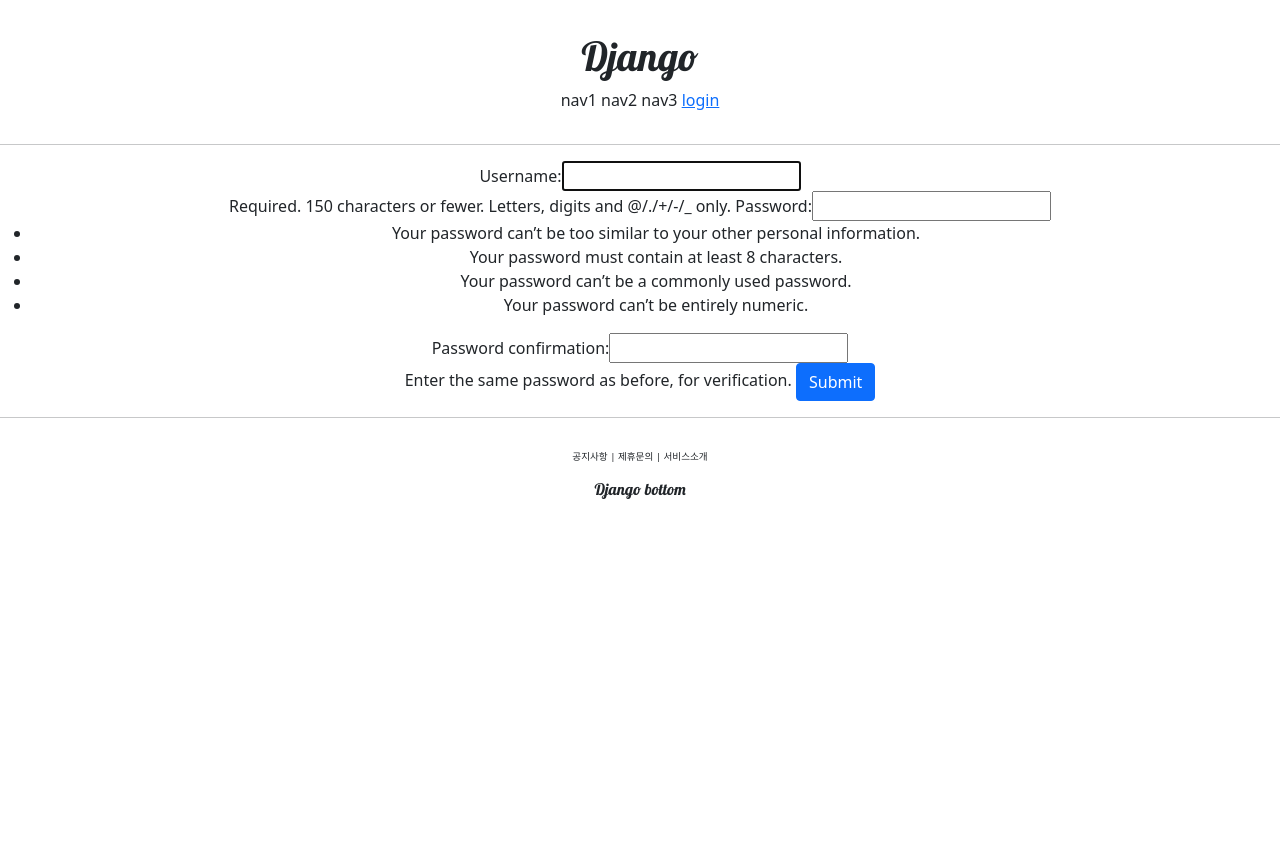
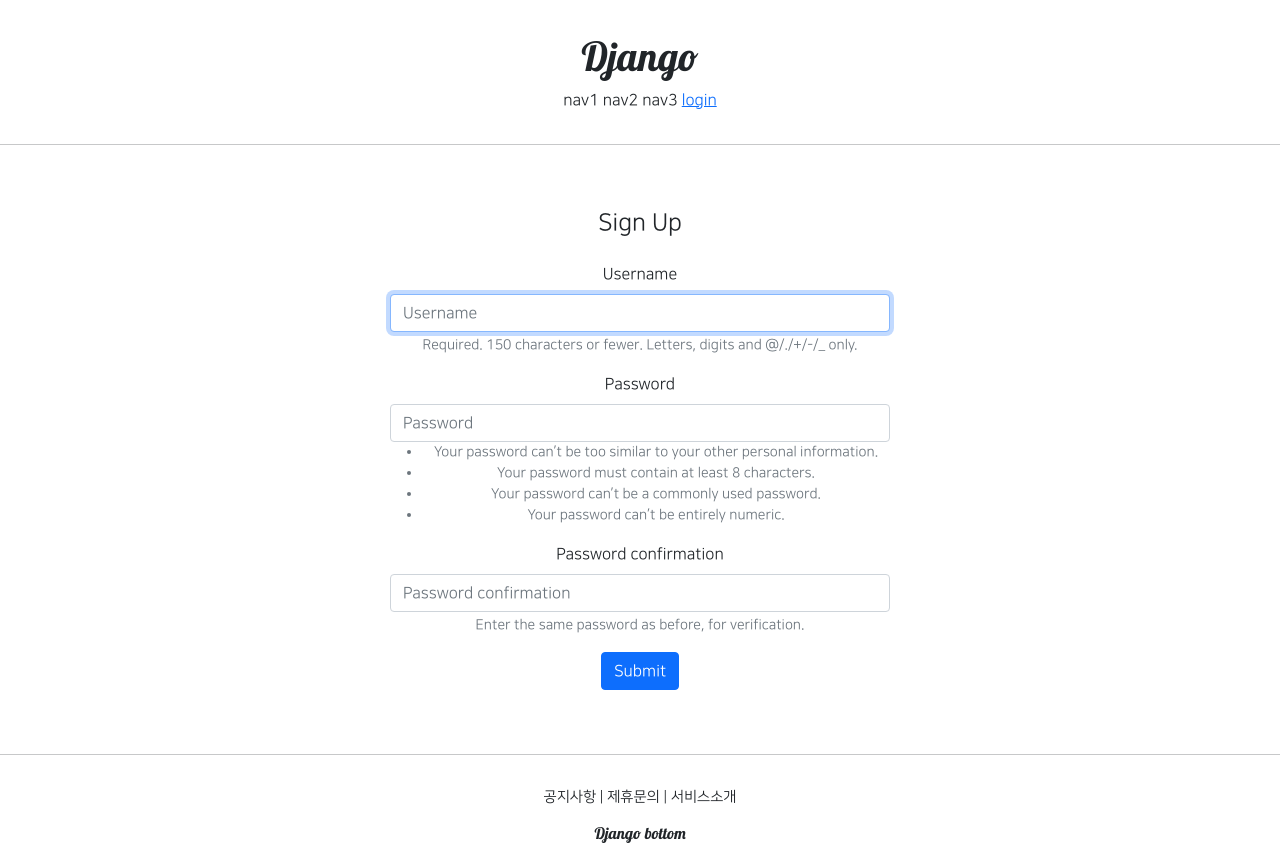
Before and after one commit to shechem24/django, a Django app: page /account/create/ in a window 1280 px wide. Before the commit the page ends 499 px from the top, so only its background shows below. Run offline with Django 3.2, Linux system fonts and the light colour scheme; some libraries are stand-ins or nearby versions.

Commit message:
django fonts

```diff
--- a/accountapp/templates/accountapp/create.html
+++ b/accountapp/templates/accountapp/create.html
@@ -1,15 +1,20 @@
 {% extends 'base.html' %}
+{% load bootstrap4 %}
+
 {% block content %}
 
-<div style="text-align: center;">
+<div style="text-align: center; max-width:  500px; margin: 4rem auto;">
+    <div class="mb-4">
+        <h4>Sign Up</h4>
+    </div>
     <form action="{% url 'accountapp:create' %}" method="POST">
+        <!-- post 시, 항상 필요. 없으면 에러. 보안 관련 -->
         {% csrf_token %}
         <!-- 자동으로 form 생성해줌 -->
-        {{ form }}
+        <!-- {{ form }} -->
+        {% bootstrap_form form %}
         <input type="submit" class="btn btn-primary">
     </form>
-
-
 </div>
 
 
--- a/django_contigo/settings.py
+++ b/django_contigo/settings.py
@@ -48,7 +48,9 @@
     'django.contrib.sessions',
     'django.contrib.messages',
     'django.contrib.staticfiles',
+    'bootstrap4',
     'accountapp',
+
 ]
 
 MIDDLEWARE = [
--- a/static/base.css
+++ b/static/base.css
@@ -5,7 +5,7 @@
 }
 
 .footer_button {
-    font-size: .6rem;
+    font-size: .9rem;
 }
 
 .footer {
--- a/templates/base.html
+++ b/templates/base.html
@@ -1,7 +1,7 @@
 <!DOCTYPE html>
 <html lang="ko">
 {% include 'head.html' %}
-<body>
+<body style="font-family: 'NanumSquareR';">
 
     {% include 'header.html' %}
 
--- a/templates/head.html
+++ b/templates/head.html
@@ -15,4 +15,28 @@
 
     <!-- DEFAULT CSS LINK -->
     <link rel="stylesheet" type="text/css" href="{% static 'base.css' %}">
+
+    <!-- FONTS -->
+    <style>
+        @font-face {
+            font-family: 'NanumSquareR';
+            src: local("NanumSquareR"),
+            url("{% static 'fonts/NanumSquareR.otf' %}") format("opentype");
+        }
+        @font-face {
+            font-family: 'NanumSquareEB';
+            src: local('NanumSquareEB'),
+            url("{% static 'fonts/NanumSquareEB.otf' %}") format("opentype");
+        }
+        @font-face {
+            font-family: 'NanumSquareB';
+            src: local('NanumSquareB'),
+            url("{% static 'fonts/NanumSquareB.otf' %}") format("opentype");
+        }
+        @font-face {
+            font-family: 'NanumSquareL';
+            src: local('NanumSquareL'),
+            url("{% static 'fonts/NanumSquareL.otf' %}") format("opentype");
+        }
+    </style>
 </head>
```
Also changed, not shown: accountapp/templates/accountapp/login.html (+5 -3 lines), static/fonts/NanumSquareB.otf (added), static/fonts/NanumSquareEB.otf (added), static/fonts/NanumSquareL.otf (added), static/fonts/NanumSquareR.otf (added).
